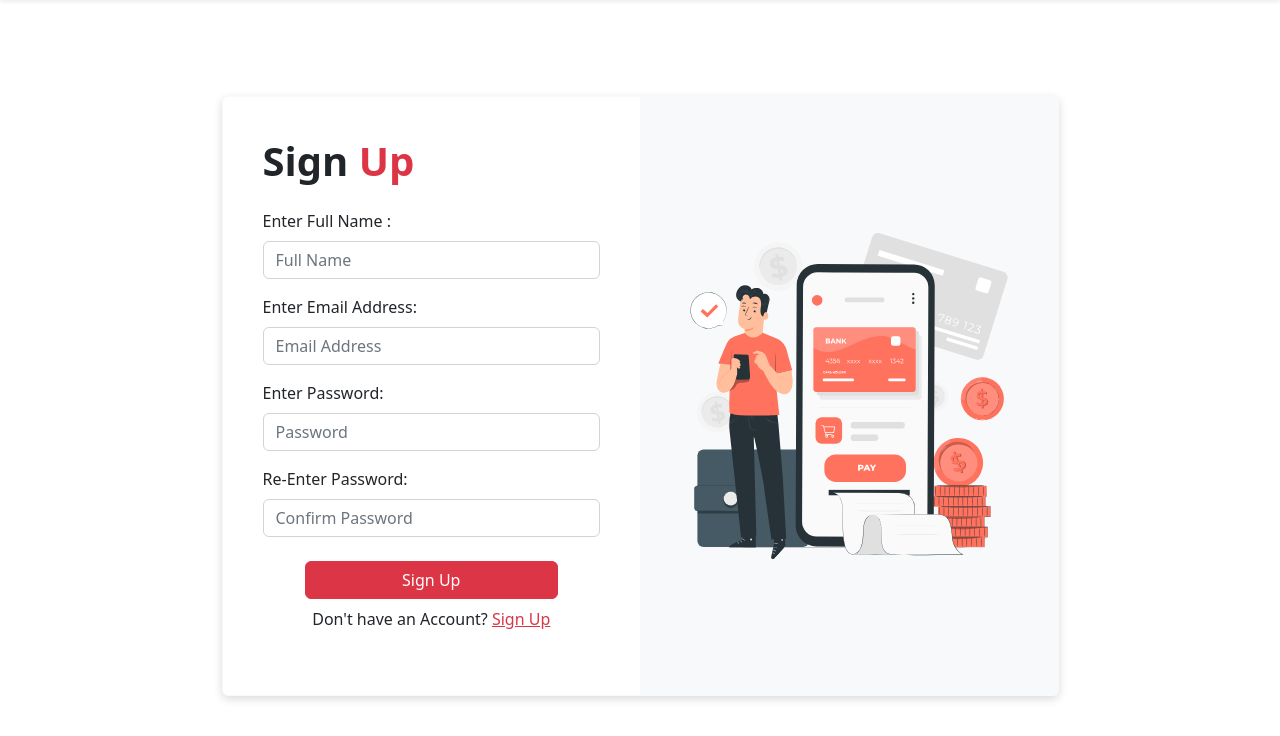
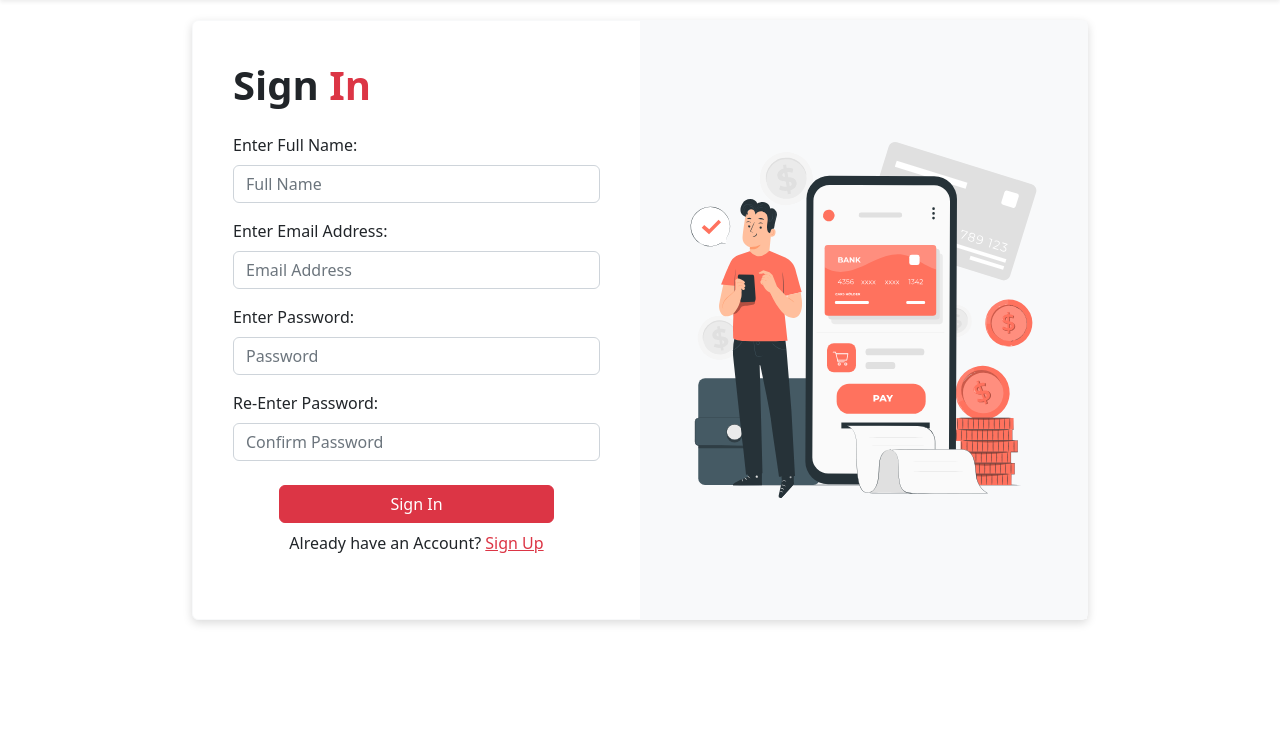
Before and after one commit to XData08/VaultVerse-3.0, a Flask app: page /Forms/signup in a window 1280 px wide. Shown: the part 64-800 px from the top of the page. Run offline with Flask 2, Linux system fonts and the light colour scheme.

Commit message:
Increment #1 : debug

```diff
--- a/App/static/css/style.css
+++ b/App/static/css/style.css
@@ -75,6 +75,26 @@ h1.top-line::before {
     box-shadow : 0 3px 10px 0 rgba(0, 0, 0, 0.15);
 }
 
+.custom-container {
+    height: 80vh;
+    display: flex;
+    justify-content: center;
+    align-items: center;
+}
+
+.custom-width {
+    width : 50vw;
+}
+
+.custom-width-2 {
+    width : 100%;
+    height : 100%;
+}
+
+@media screen and (max-width : 1280px){
+    .custom-width { width : 70vw; };
+}
+
 @media screen and (max-width : 500px ){
     .title {
         font-size :2.5rem;
@@ -82,4 +102,7 @@ h1.top-line::before {
     }
     .div-image-1 { height : 95vh; }
     .div-image-2 { height : 95vh; }
+    .custom-width { width : 100vw; }
+    .custom-shadow { box-shadow : none; }
+    .custom-title { font-size: 3rem; }
 }
--- a/App/templates/services.html
+++ b/App/templates/services.html
@@ -43,6 +43,10 @@
 
 <section class="container-fluid my-5">
     <div class="container">
+        <div class="text-center pb-3">
+            <h1 class="fw-bold">What we Offer?</h1>
+            <p>Lorem ipsum dolor sit amet consectetur adipisicing elit. Minima, accusantium!</p>
+        </div>
         <div class="row g-3">
             <div class="col-sm-6 col-lg-3">
                 <div class="card scale-image">
--- a/App/templates/signup.html
+++ b/App/templates/signup.html
@@ -10,54 +10,52 @@
 
 
 {% block body %}
-<section class="container-fluid mt-lg-5">
-    <div class="container pt-lg-5">
+<section class="custom-container">
+    <div class="container">
 
         <div class="d-flex justify-content-center align-items-center">
-            <div class="card w-75 border-light custom-shadow">
+            <div class="card custom-width border-light custom-shadow">
                 <div class="row g-0">
-                    <div class="col-lg-6 p-lg-4">
+                    <div class="col-md-6 p-md-3 p-4 p-lg-4">
                         <div class="card-body">
-                            <h1 class="card-title mb-lg-4 fw-bold">
-                                Sign <span class="text-danger">Up</span>
+                            <h1 class="card-title mb-5 mb-md-4 fw-bold custom-title">
+                                Sign <span class="text-danger">In</span>
                             </h1>
                             <form method="POST">
-                                <div class="mb-lg-3">
-                                    <label class="form-label ">Enter Full Name  : </label>
+                                <div class="mb-4 mb-md-3">
+                                    <label class="form-label ">Enter Full Name: </label>
                                     <input type="email" class="form-control" placeholder="Full Name">
                                 </div>
-                                <div class="mb-lg-3">
+                                <div class="mb-4 mb-md-3">
                                     <label class="form-label ">Enter Email Address: </label>
                                     <input type="email" class="form-control" placeholder="Email Address">
                                 </div>
-                                <div class="mb-lg-3">
+                                <div class="mb-4 mb-md-3">
                                     <label class="form-label ">Enter Password: </label>
                                     <input type="password" class="form-control" placeholder="Password">
                                 </div>
-                                <div class="mb-lg-4">
+                                <div class="mb-5 mb-md-4">
                                     <label class="form-label ">Re-Enter Password: </label>
                                     <input type="password" class="form-control" placeholder="Confirm Password">
                                 </div>
 
                                 <div class="text-center">
-                                    <button class="btn btn-danger w-75">Sign Up</button>
+                                    <button class="btn btn-danger w-75">Sign In</button>
                                 </div>
                             </form>
                             <p class="text-center py-2">
-                                Don't have an Account?
+                                Already have an Account?
                                 <a class="text-danger" href="{{ url_for('Forms.SignupPage') }}">Sign Up</a>
                             </p>
                         </div>
-                    </div>
-                    <div class="col-lg-6 bg-light p-5">
-                        <div class="d-flex justify-content-center align-items-center"
-                        style="width : 100%; height : 100%;">
-                            <img src="{{ url_for('static', filename='svg/signup.svg') }}"  alt="" class="img-fluid rounded-start">
-                        </div>
 
                     </div>
+                    <div class="d-none d-md-block col-sm-0 col-md-6 bg-light p-5">
+                        <div class="d-flex justify-content-center align-items-center custom-width-2">
+                            <img src="{{ url_for('static', filename='svg/signup.svg') }}"  alt="" class="img-fluid rounded-start custom-width-2">
+                        </div>
+                    </div>
                 </div>
-
             </div>
         </div>
     </div>
```
Also changed, not shown: App/templates/login.html (+12 -14 lines).
